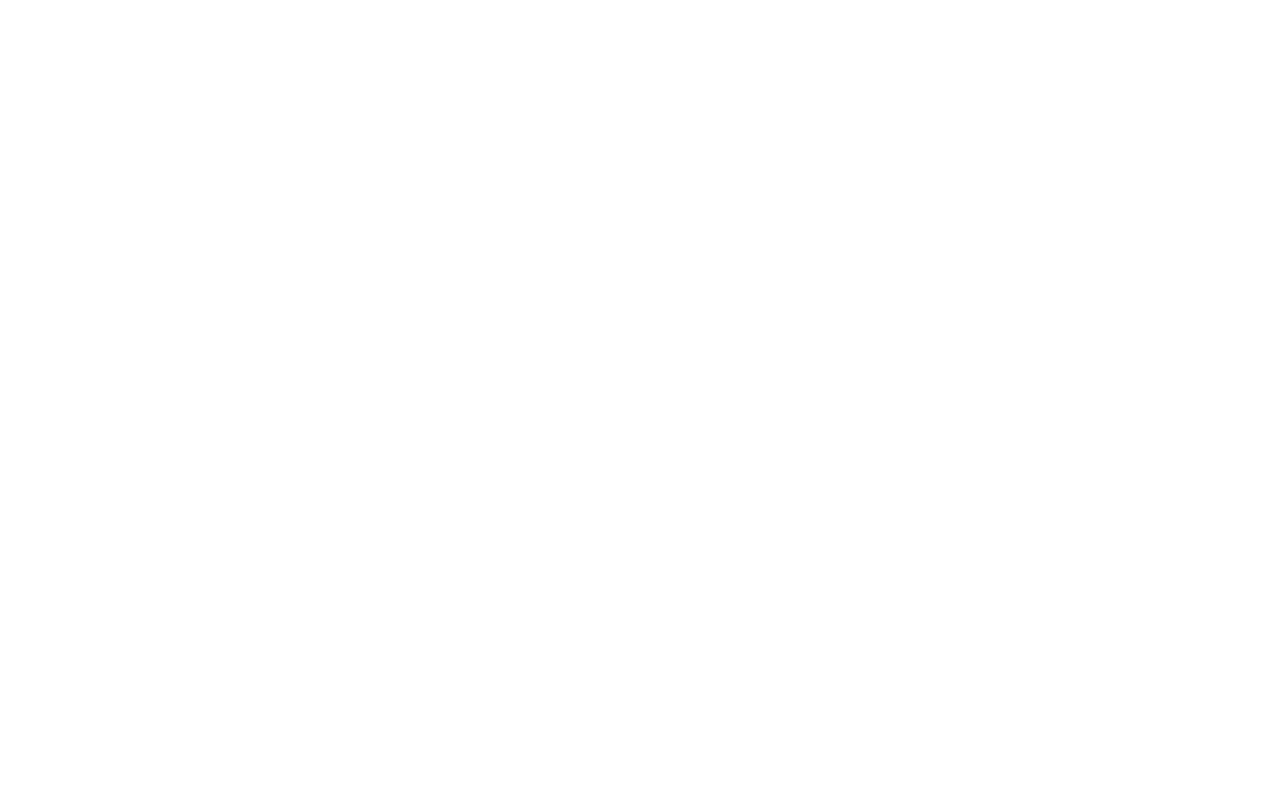
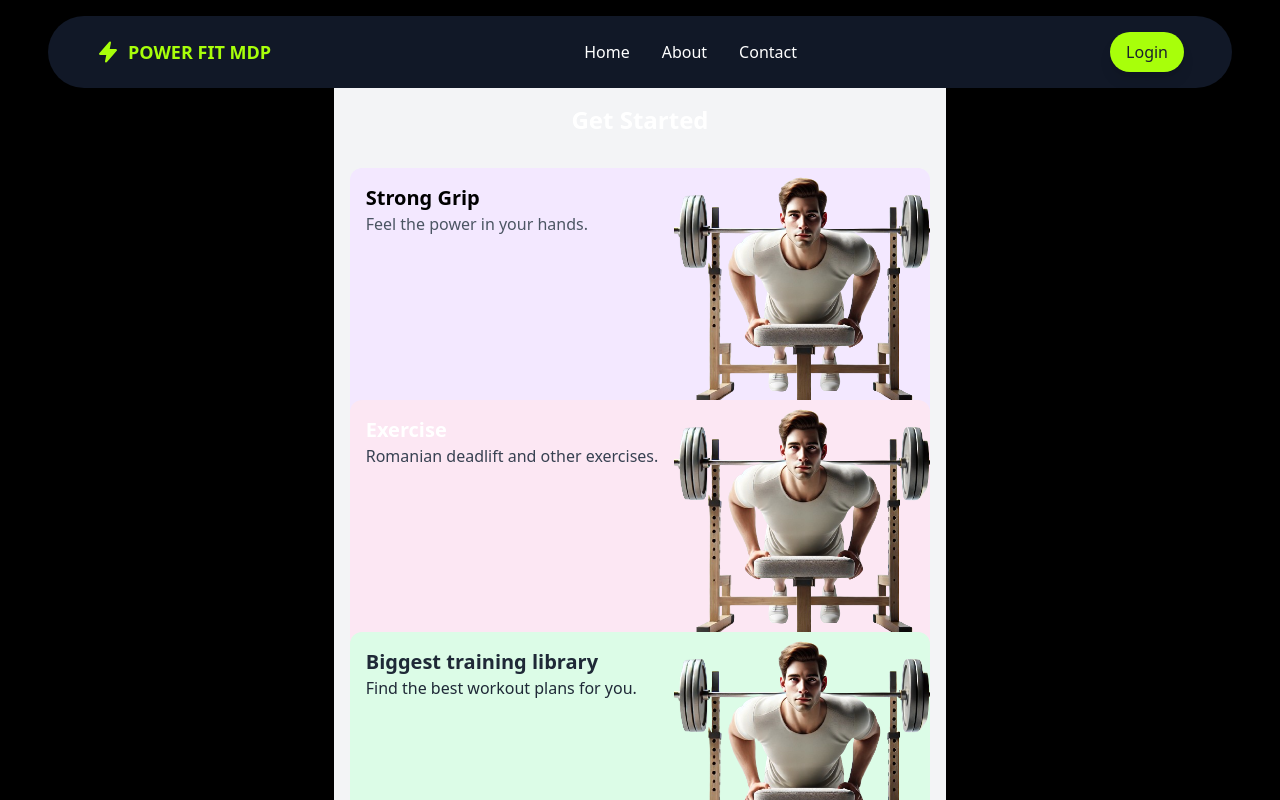
Before and after one commit to Lazaro995/euge-web, a React (Vite) app: page /get-started in a window 1280 px wide. Before the commit this address had no page. Shown: the top 800 px of the page. Built offline with nearby package versions, Linux system fonts and the light colour scheme.

Commit message:
section get-started

```diff
--- a/src/Router.tsx
+++ b/src/Router.tsx
@@ -5,7 +5,7 @@
 import AboutPage from './views/AboutPage';
 import ContactPage from './views/ContactPage';
 import IndexPage from './views/IndexPage';
-
+import GetStartedPage from './views/GetStartedPage';
 const AppRouter: React.FC = () => {
     return (
         <BrowserRouter>
@@ -16,6 +16,7 @@
                     <Route path="/" element={<IndexPage />} />
                     <Route path="/about" element={<AboutPage />} />
                     <Route path="/contact" element={<ContactPage />} />
+                    <Route path="/get-started" element={<GetStartedPage />} />
                 </Route>
             </Routes>
         </BrowserRouter>
--- /dev/null
+++ b/src/components/card/Card.tsx
@@ -0,0 +1,32 @@
+import React from 'react';
+import { motion } from 'framer-motion';
+
+interface CardProps {
+    imageUrl: string;
+    title: string;
+    description: string;
+    bgColor: string;
+    titleColor: string;
+    descriptionColor: string;
+}
+
+const Card: React.FC<CardProps> = ({ imageUrl, title, description, bgColor,titleColor,descriptionColor }) => (
+    <motion.div
+        className={`flex flex-row w-full h-64 overflow-hidden rounded-xl ${bgColor}`}
+        initial={{ opacity: 0, scale: 0.8 }}
+        animate={{ opacity: 1, scale: 1 }}
+        transition={{ duration: 0.5 }}
+    >
+        <div className={`p-4 w-4/6 rounded-lg${bgColor}`}>
+            <h3 className={`${titleColor} text-xl font-semibold`}>{title}</h3>
+            <p className={`${descriptionColor}`}>{description}</p>
+        </div>
+        <img
+            src={imageUrl}
+            alt={title}
+            className="object-cover"
+        />
+    </motion.div>
+);
+
+export default Card;
--- /dev/null
+++ b/src/utils/static.ts
@@ -0,0 +1,5 @@
+const getImageUrl = (imageName: string): string =>{
+    return `/../public/${imageName}`
+}
+
+export default getImageUrl;
--- /dev/null
+++ b/src/views/GetStartedPage.tsx
@@ -0,0 +1,54 @@
+import React from 'react';
+import Card from '../components/card/Card';
+import getImageUrl from '../utils/static';
+
+const cardImages = [
+    {
+        imageUrl: getImageUrl('bg-card.png'),
+        title: 'Strong Grip',
+        description: 'Feel the power in your hands.',
+        bgColor: 'bg-purple-100',
+        titleColor: 'text-black',
+        descriptionColor: 'text-gray-600'
+    },
+    {
+        imageUrl: getImageUrl('bg-card.png'),
+        title: 'Exercise',
+        description: 'Romanian deadlift and other exercises.',
+        bgColor: 'bg-pink-100',
+        titleColor: 'text-white',
+        descriptionColor: 'text-gray-700'
+    },
+    {
+        imageUrl: getImageUrl('bg-card.png'),
+        title: 'Biggest training library',
+        description: 'Find the best workout plans for you.',
+        bgColor: 'bg-green-100',
+        titleColor: 'text-gray-800',
+        descriptionColor: 'text-gray-800'
+    }
+];
+
+const GetStartedPage: React.FC = () => (
+    <section id="get-started" className="py-10 bg-gray-100">
+        <div className="container mx-auto px-4">
+            <h2 className="text-2xl font-bold text-center mb-8">Get Started</h2>
+            <div className="flex flex-col -space-y-6">
+                {cardImages.map((card, index) => (
+                    <Card
+                        key={index}
+                        imageUrl={card.imageUrl}
+                        title={card.title}
+                        description={card.description}
+                        bgColor={card.bgColor}
+                        titleColor={card.titleColor}
+                        descriptionColor={card.descriptionColor}
+                    />
+                ))}
+            </div>
+        </div>
+    </section>
+);
+
+
+export default GetStartedPage;
--- a/tailwind.config.js
+++ b/tailwind.config.js
@@ -2,7 +2,7 @@
 export default {
   content: [
     "./index.html",
-    "./src/**/*.{js,ts,jsx,tsx}"
+    "./src/**/*.{js,ts,jsx,tsx}", "./public/index.html"
   ],
   theme: {
     extend: {
```
Also changed, not shown: public/bg-card.png (added), src/components/Footer.tsx (line endings or trailing spaces), src/utils/index.tsx (line endings or trailing spaces).
